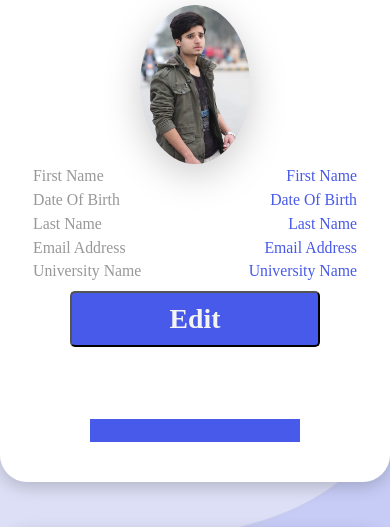
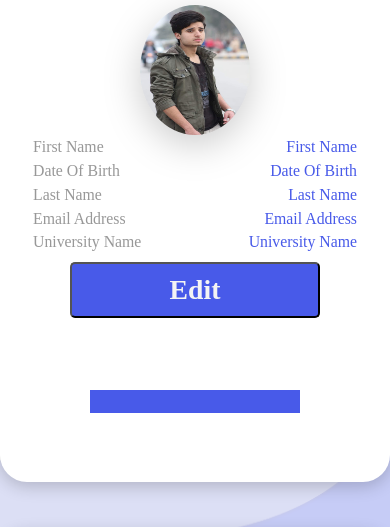
Before and after one commit to Hamzaride/studentpanel, a plain HTML site: page studentprofile.html in a window 390 px wide. Shown: the part 304-831 px from the top of the page. Drawn offline with Linux system fonts and the light colour scheme.

Commit message:
Update studentprofilestyle.css

```diff
--- a/include/studentprofilestyle.css
+++ b/include/studentprofilestyle.css
@@ -134,6 +134,10 @@
 }
 
 @media screen and (max-width: 400px) {
+    .imgsize{
+    width: 159px;
+    height: 130px;
+}
     .textstyle3{
     font-size: 15.8043px;
 }
```
